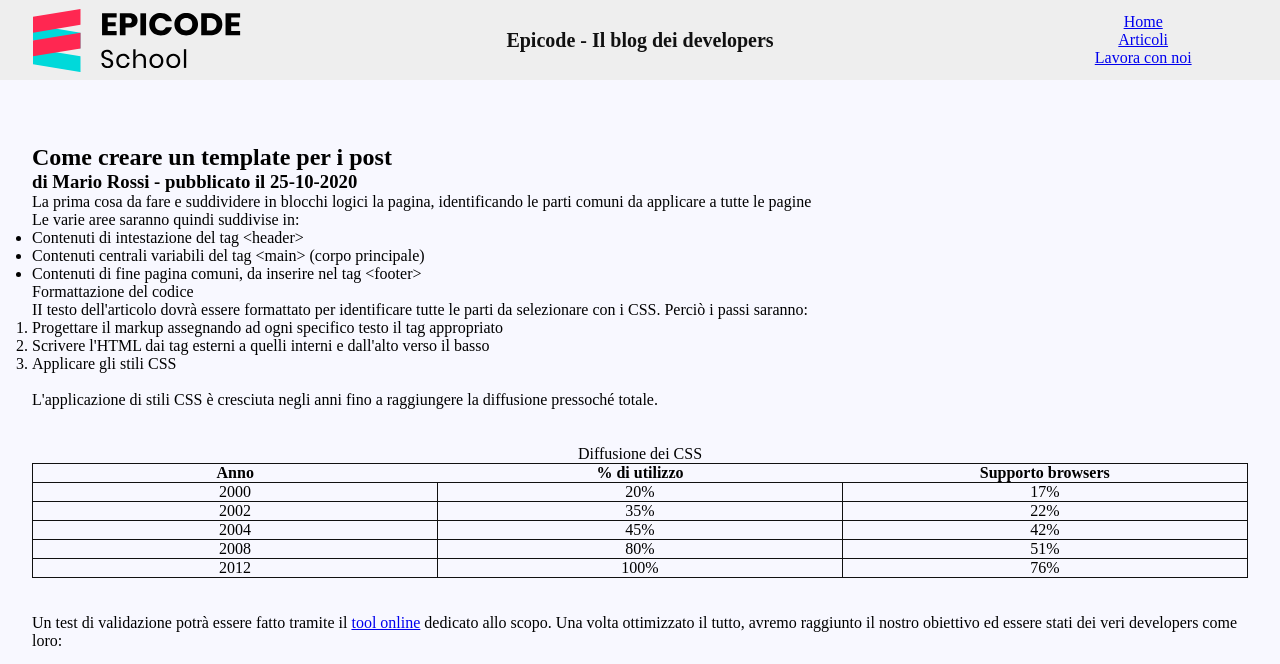
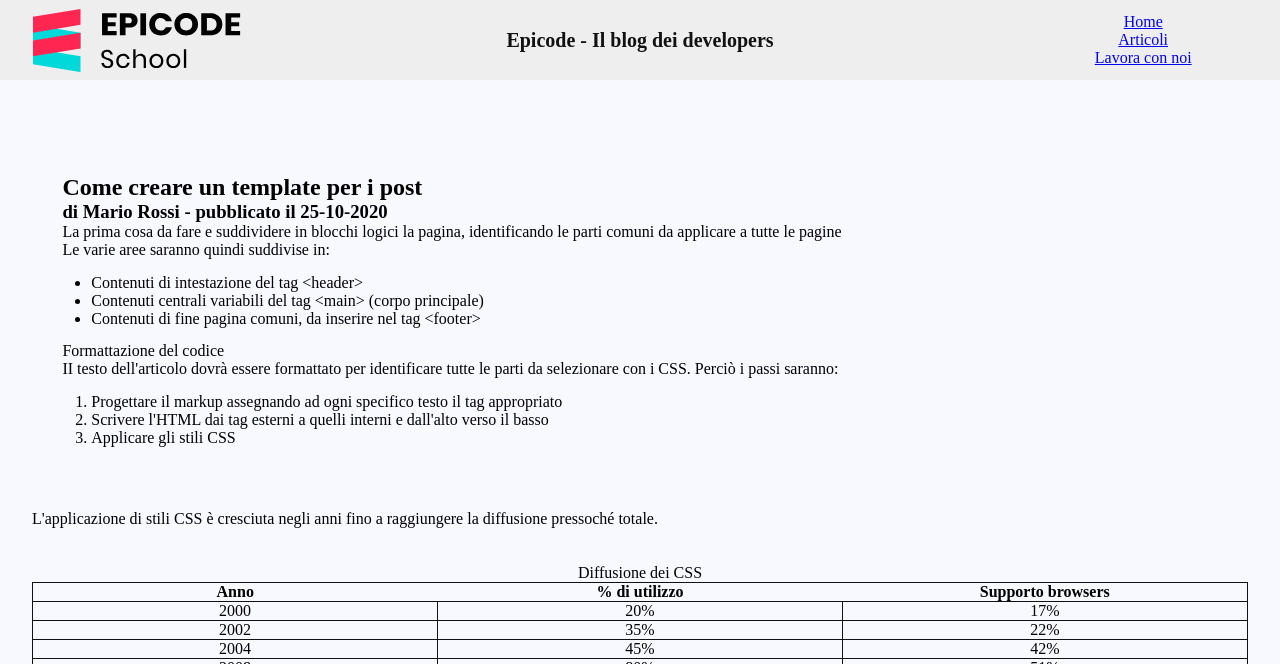
Before and after one commit to m0n0t0ny/U1-W1-D2, a plain HTML site: page index.html in a window 1280 px wide. Shown: the top 664 px of the page. Drawn offline with Linux system fonts and the light colour scheme.

Commit message:
fixed padding on main-article and ul ol

```diff
--- a/index.html
+++ b/index.html
@@ -25,6 +25,7 @@
       </div>
     </header>
     <main>
+      <div class="main-article">
         <h2>Come creare un template per i post</h2>
         <h3>di Mario Rossi - pubblicato il 25-10-2020</h3>
         <p>
@@ -57,6 +58,7 @@
           </li>
           <li>Applicare gli stili CSS</li>
         </ol>
+      </div>
       <br />
       <p>
         L'applicazione di stili CSS è cresciuta negli anni fino a raggiungere la
--- a/style.css
+++ b/style.css
@@ -55,6 +55,15 @@ main {
 header ul {
   list-style-type: none;
   text-decoration: none;
+}
+
+.main-article {
+  padding: 2.5%;
+}
+
+.main-article ul,
+.main-article ol {
+  padding: 1.25% 2.5%;
 }
 
 .epicode-video {
```
Lines whose indentation alone changed are shown as unchanged.
